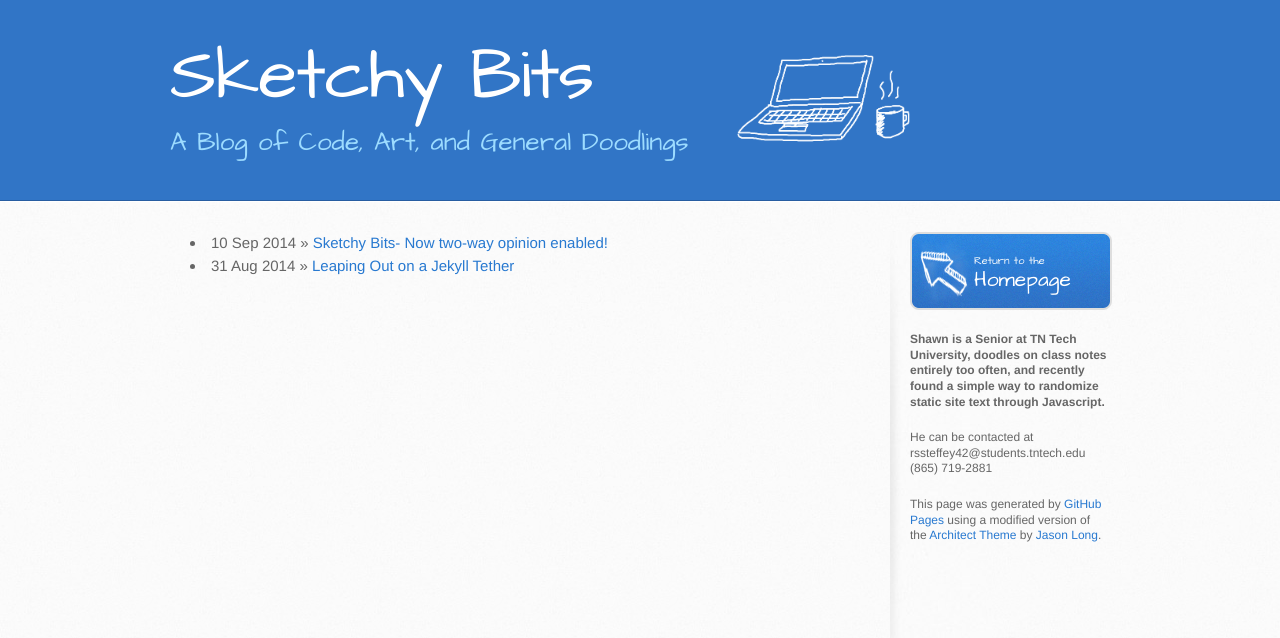
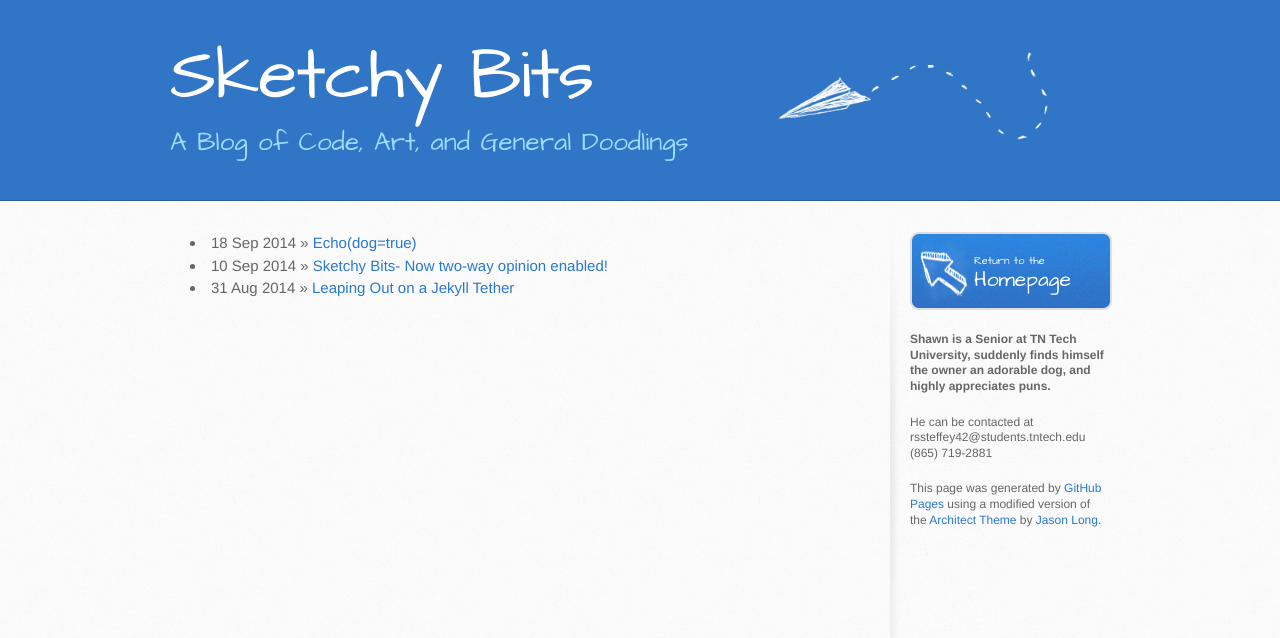
Before and after one commit to rssteffey/rssteffey.github.io, a Jekyll site: the page built from Blog.html, in a window 1280 px wide. Shown: the top 638 px of the page. Built offline with Jekyll 4.4.1, drawn with Linux system fonts in a browser that asks for light colours; Markdown is read by kramdown in place of the engine named in the settings; some of the changed lines change nothing that is shown.

Commit message:
Echo - Blog
I got a dog
(And changed some minor design options)

```diff
--- a/_layouts/default.html
+++ b/_layouts/default.html
@@ -18,7 +18,7 @@
         <h1> <a href="/Blog.html">Sketchy Bits</a></h1>
         <h2>A Blog of Code, Art, and General Doodlings</h2>
         <!--<a href="/index.html" class="button"><small>Return to the</small>Homepage</a>-->
-		<img class="title" src="/Images/laptop.png" height="112" width="200"></img>
+		<img class="title" src="/Images/plane.png" height="112" width="354"></img>
       </div>
     </header>
 
@@ -56,6 +56,7 @@
 				text[number++] = "Shawn is a Senior at TN Tech University, enjoys dinosaurs more than the average 5 year old, and spends entirely too much time deciding what to do with his time."
 				text[number++] = "Shawn is a Senior at TN Tech University, writes often in the 3rd person, and could probably drink the milk of an entire herd of cows during a late-night programming session."
 				text[number++] = "Shawn is a Senior at TN Tech University, doodles on class notes entirely too often, and recently found a simple way to randomize static site text through Javascript."
+				text[number++] = "Shawn is a Senior at TN Tech University, suddenly finds himself the owner an adorable dog, and highly appreciates puns."
 				//Expandable :D
 				increment = Math.floor(Math.random() * number);
 
--- /dev/null
+++ b/_posts/2014-09-18-i-got-a-dog.textile
@@ -0,0 +1,53 @@
+---
+layout: post
+title: Echo(dog=true)
+tags: dog humor
+comments: true
+---
+
+In the last week, I planned on accomplishing a myriad of tasks:  I had posters to be designed for ACM, videos to be edited for work, studying to get done for the Tuesday Exam Day of Death.
+
+Instead, I got Echo.
+
+!http://i.imgur.com/Cgf4su3.png(That Γ mark though!)!
+
+Well, to be fair, that's what he looks like now.  When I first met him, it was more along the lines of
+
+!http://i.imgur.com/1liVc89.png(PGA officials recently tightened their definition of "Dog Leg")!
+
+His previous owners were abusive, and through a complex series of events involving the <a href="http://www.cookevillepolice.com/" target="_blank">Cookeville PD</a>, he was given to us to find a home.
+All fiscal and common sense dictated that there was no way I should be adopting a dog.
+So I named him and moved him into my room.
+
+It was only then that the leg decided to suddenly swell like a balloon.  We had noticed the limp when we rescued him, but it had been minor until now.  He came down overnight with a fever and chills and suddenly began sleeping the entire day away.  No vets were open on the weekend, so we elected to take him in first thing Monday morning. Many lay opinions were tossed about, and my sleep Sunday night was filled with dread at the costs of X-Rays, splints, or at worst, amputation.
+The leg continued to swell.
+
+Eric and I drove to Knoxville and got to the vet as it opened Monday morning.  Yet we still sat in the waiting room for the better part of an hour.  Echo anxiously eyeing other dogs; Eric anxiously eyeing the clock; and me anxiously looking around for a pricing chart on limb removal.
+
+!http://i.imgur.com/KIxRGK9.png(Amputations cost an arm and a leg...             ☜(ﾟヮﾟ☜))!
+
+Finally, we made it back to a patient room, and after some poking, prodding, and a very bug-eyed temperature reading, found a perfectly healthy bone with no fracture. It was just a massive infection.
+"A hefty dose of steroids", we were told, "and he'll be on his way to recovery by morning"
+
+
+We had to leave him at the vet overnight and at some point during his stay, the leg popped.
+I cannot imagine the horrifying cries of the vet techs that must have perished in that great pus flood.  The swollen balloon-animal proportions that his leg had acquired were gone by the next morning; all pressurized fluid blasted from the two gaping holes on his inner thigh.
+
+Currently, these holes are still unbandaged (as per vet instructions), leaving the cavernous interior entirely exposed to the world.  The prior balloon of pus and infected tissue is now an empty chasm.  If you look inside you can see muscle and flesh wiggle as he walks.  Even the dog is beginning to grow concerned at the amount of time I'm spending trying to keep pace with his walk, my head shoved between his belly and the floor.
+I tell myself I'm only checking to be sure the wound is staying healthy and infection-free. (But in all reality it's just fascinating to stare into the void of his leg at the world beyond.)
+
+
+
+!http://i.imgur.com/w9yZ2Ek.png("Mr. Tumnus stuck his hand out to catch a blob of the sticky yellow precipitation. 'More pus', he remarked to Lucy, 'It would seem winter is ending sooner than we thought'")!
+
+He's currently on antibiotics every day, as well as under a strict hydrotherapy regimen. This means that twice a day for ten minutes I have to massage the leg while gently running cool water over the area.
+This may as well be a death sentence, for all the dramatics that precede each trip to the sink.  Trembling sets in as I clear the area and start the water.  Whining begins once I pick him up. And the desperate attempts to leap from the water-basin of death to the ground below do not cease for the entire process.
+
+So here I am.
+
+Cleaning the oozings of a half-trained dog, who has yet to realize that me closing the bathroom door is not a punishment, and who has cost me more in the past week than I planned on spending this semester.
+
+But I wouldn't trade him for anything.
+
+
+!http://i.imgur.com/jtLzv3l.png(This is cute and all, but you have to realize that his hidden leg is actually oozing yellow liquid onto my bed comforter...)!
--- a/stylesheets/stylesheet.css
+++ b/stylesheets/stylesheet.css
@@ -156,7 +156,7 @@ header a.button {
 
 header img.title{
   position: absolute;
-  right: 20%;
+  right: 0;
   top: 0;
 }
 
```
Also changed, not shown: Images/mouse.png (added), Images/plane.png (added).
